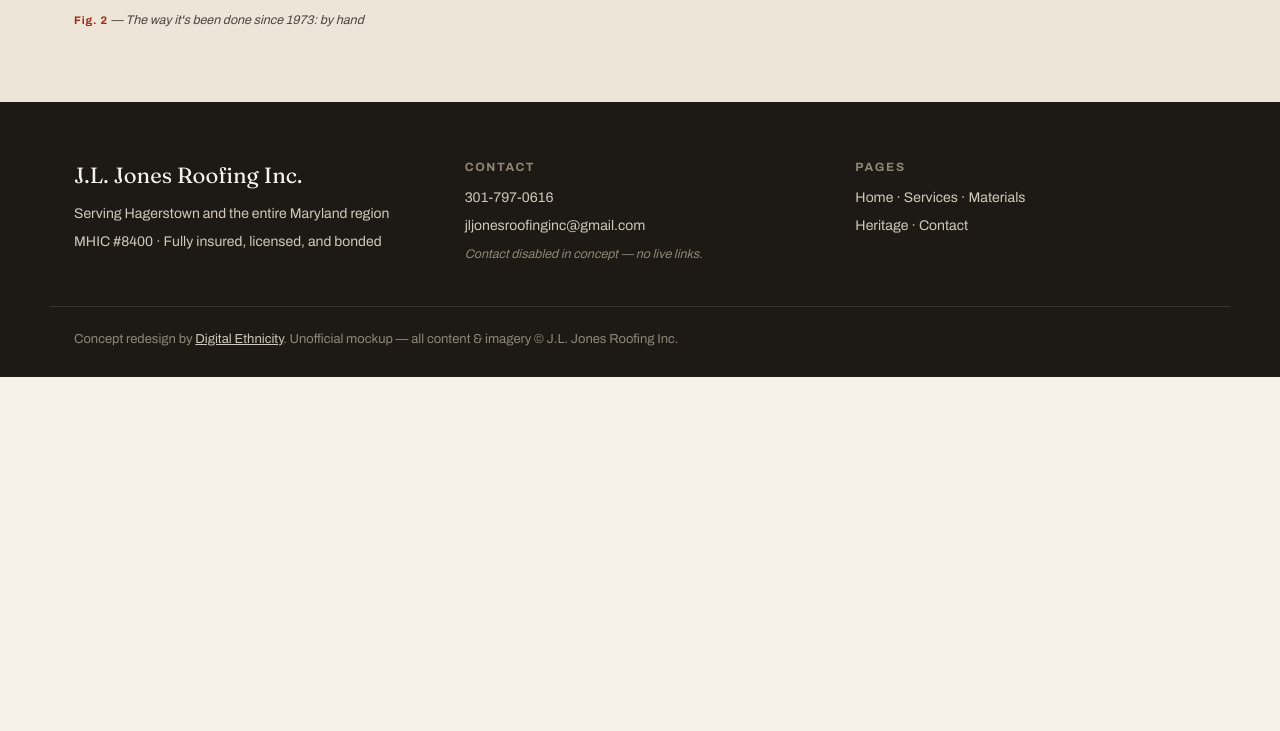
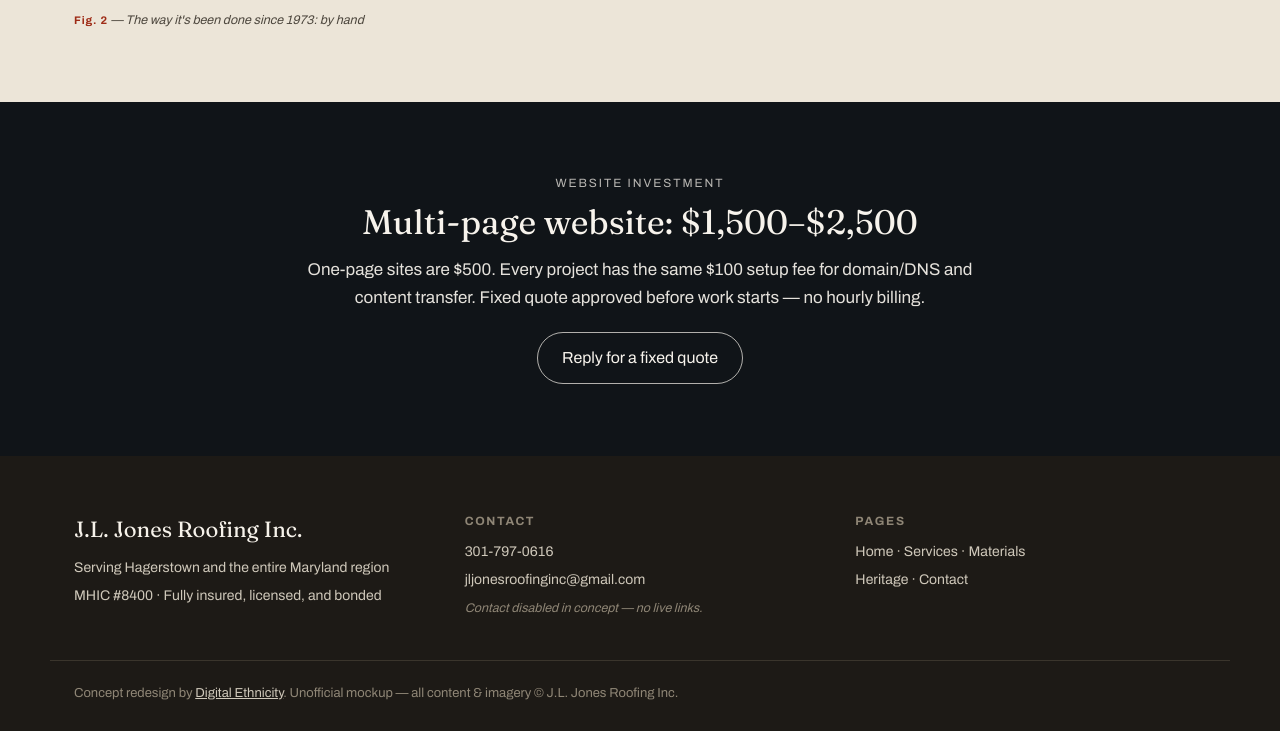
Before and after one commit to MDsniper/jljones-redesign, a plain HTML site: page index.html in a window 1280 px wide. Shown: the part 3407-4138 px from the top of the page. Before the commit the page ends 3784 px from the top, so only its background shows below. Drawn offline with Linux system fonts and the light colour scheme.

Commit message:
Add multi-page website investment pricing section

```diff
--- a/index.html
+++ b/index.html
@@ -154,6 +154,16 @@
   </section>
 </main>
 
+
+<section class="section" id="website-investment" style="padding:72px 20px;background:#101418;color:#f7f3ec;text-align:center">
+  <div style="max-width:920px;margin:0 auto">
+    <p style="margin:0 0 10px;text-transform:uppercase;letter-spacing:.16em;font-size:12px;opacity:.72">Website Investment</p>
+    <h2 style="margin:0 0 14px;font-size:34px;line-height:1.15">Multi-page website: $1,500&ndash;$2,500</h2>
+    <p style="margin:0 auto 20px;max-width:720px;font-size:17px;line-height:1.65;opacity:.92">One-page sites are $500. Every project has the same $100 setup fee for domain/DNS and content transfer. Fixed quote approved before work starts &mdash; no hourly billing.</p>
+    <a href="contact.html" style="display:inline-block;padding:12px 24px;border:1px solid rgba(247,243,236,.7);border-radius:999px;color:inherit;text-decoration:none">Reply for a fixed quote</a>
+  </div>
+</section>
+
 <footer class="footer">
   <div class="wrap foot-grid">
     <div>
```
